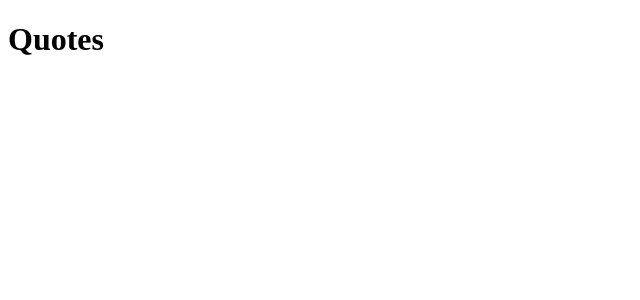
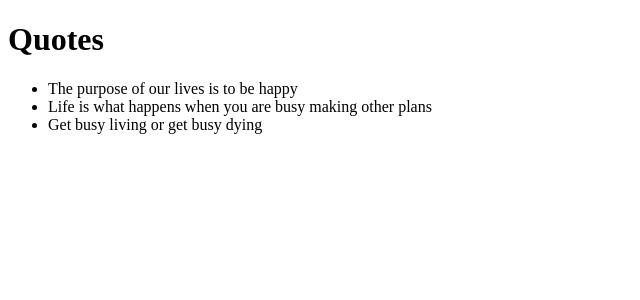
Before and after one commit to SarahK95/Quotes, an Angular app: page / in a window 1280 px wide. Shown: the top 300 px of the page, without its empty margins (0-640 px from the left). Built offline with nearby package versions, Linux system fonts and the light colour scheme.

Commit message:
add ul, li and ngfor in app component html

```diff
--- a/src/app/app.component.html
+++ b/src/app/app.component.html
@@ -1,6 +1,10 @@
 <div>
-  <h1>
-    Quotes
-  </h1>
+  <h1>Quotes</h1>
+  <ul>
+    <li *ngFor="let quote of quotes">
+      {{quote}}
+
+    </li>
+  </ul>
 
 </div>
--- a/src/app/app.component.ts
+++ b/src/app/app.component.ts
@@ -9,6 +9,6 @@ export class AppComponent {
   quotes:string[];
 
   constructor(){
-    this.quotes = ['The purpose of our lives is to be happy', 'Life is what happens when you’re busy making other plans', 'Get busy living or get busy dying']
+    this.quotes = ['The purpose of our lives is to be happy', 'Life is what happens when you are busy making other plans', 'Get busy living or get busy dying']
   }
 }
```
